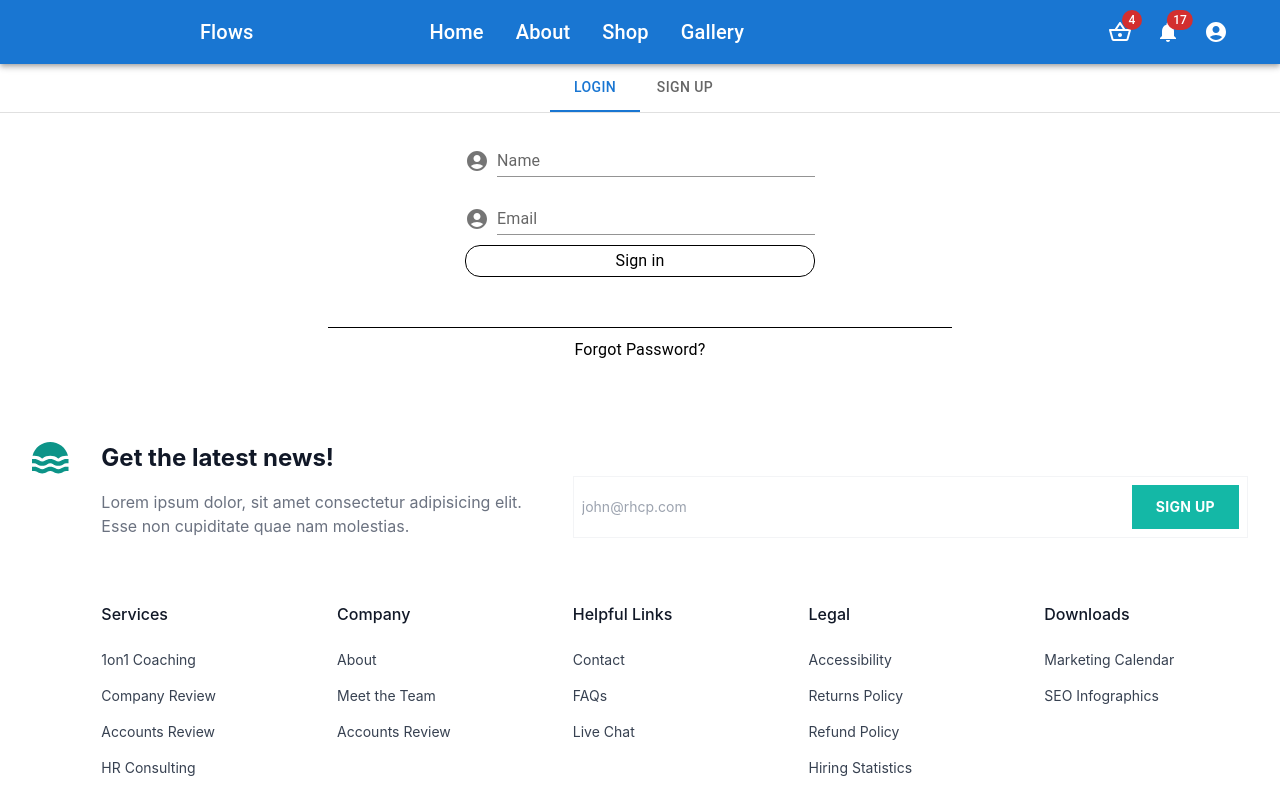
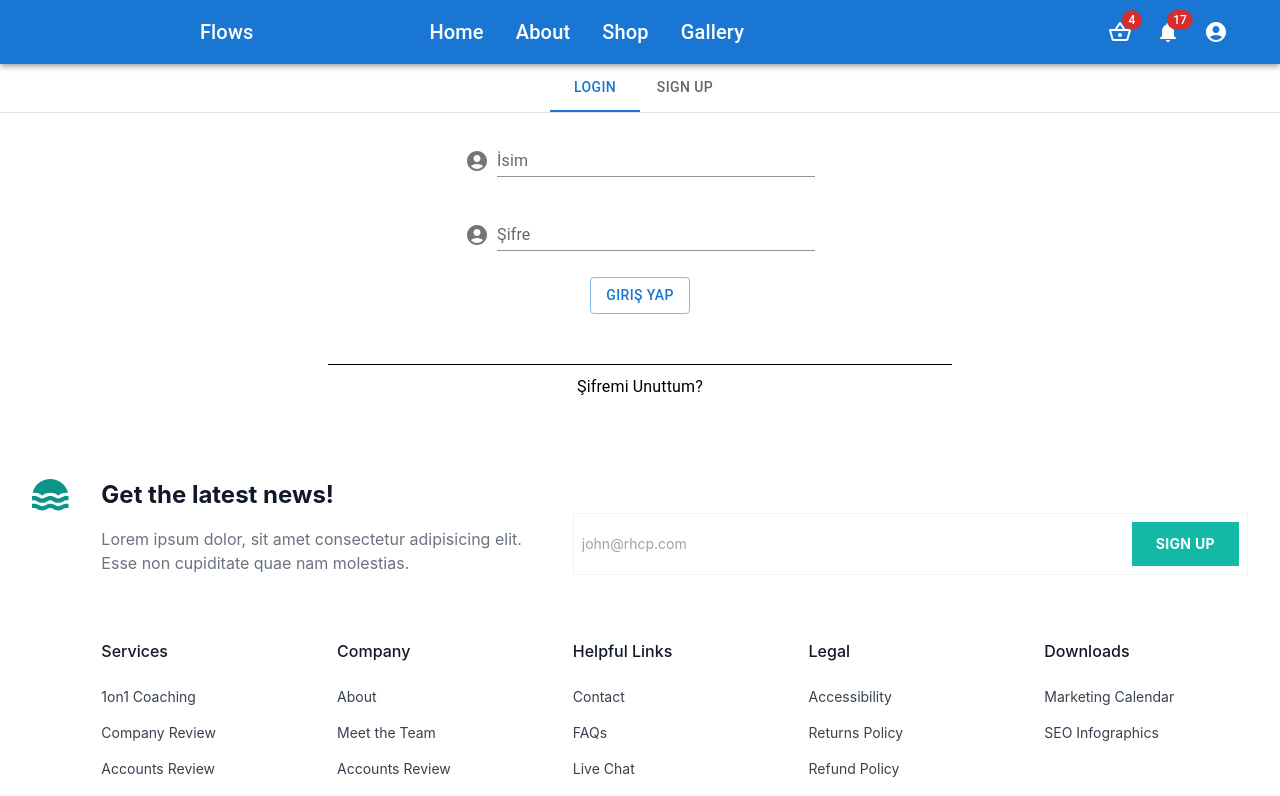
Before and after one commit to MinayeAliyeva/e-commerce-practise, a React (Create React App) app in the folder client/: page /login in a window 1280 px wide. Shown: the top 796 px of the page. Built offline with nearby package versions, Linux system fonts and the light colour scheme.

Commit message:
login form updated

```diff
--- a/client/src/pages/login/login-form/index.jsx
+++ b/client/src/pages/login/login-form/index.jsx
@@ -1,9 +1,7 @@
 import React, { useState } from "react";
-import Box from "@mui/material/Box";
-import TextField from "@mui/material/TextField";
+import { Box, TextField, Button, Stack } from "@mui/material";
 import AccountCircle from "@mui/icons-material/AccountCircle";
 import axios from "axios";
-
 import "./style.scss";
 
 const LoginForm = () => {
@@ -11,115 +9,89 @@ const LoginForm = () => {
   const [errors, setErrors] = useState({ name: false, password: false });
   const [isClicked, setIsClicked] = useState(false);
 
-  // const validateEmail = (password) => {
-  //   return /^[^\s@]+@[^\s@]+\.[^\s@]+$/.test(password);
-  // };
+  //password regexim
+  const passwordRegex =
+    /^(?=.*[0-9])(?=.*[a-z])(?=.*[A-Z])(?=.*_)(?!.* ).{8,16}$/;
 
-  const onChangeInput = (event) => {
-    const { name, value } = event.target;
-
-    setUser((prevInputValue) => ({
-      ...prevInputValue,
-      [name]: value,
-    }));
-
+  const onChangeInput = ({ target: { name, value } }) => {
+    setUser((prevs) => ({ ...prevs, [name]: value }));
+    console.log("name budur", name);
+    // clikden sonra yoxlayir sonra click olunub
     if (isClicked) {
-      if (name === "name" && value?.length < 3) {
-        setErrors((prevErrors) => ({
-          ...prevErrors,
-          name: true,
-        }));
-      } else if (name === "password" && value.length < 3) {
-        setErrors((prevErrors) => ({
-          ...prevErrors,
-          password: true,
-        }));
-      } else {
-        setErrors((prevErrors) => ({
-          ...prevErrors,
-          [name]: false,
-        }));
-      }
+      setErrors((prev) => ({
+        ...prev,
+        [name]:
+          name === "password" ? !passwordRegex.test(value) : value.length < 3,
+      }));
     }
   };
 
   const onSubmit = () => {
     setIsClicked(true);
-    if (user?.name?.length < 3) {
-      setErrors({
-        name: user.name.length < 3,
-        password: user.password.length < 3,
-      });
-    } else {
-      const params = {
-        name: user?.name,
-        password: user?.password,
-      };
-      // console.log("params", params);
+    const { name, password } = user;
+    //name password yoxlayir
+    const nameError = name.length < 3;
+    const passwordError = !passwordRegex.test(password);
+    setErrors({ name: nameError, password: passwordError });
+    if (!nameError && !passwordError) {
       axios
-        .get("http://localhost:8080/users", { params })
-        .then((res) => {
-          localStorage.setItem("loginUser", JSON.stringify(res?.data));
-        })
-        .catch((err) => {
-          console.log("error", err?.response?.data?.massege);
-        });
+        .get("http://localhost:8080/users", { params: user })
+        .then((res) =>
+          localStorage.setItem("loginUser", JSON.stringify(res.data))
+        )
+        .catch((err) => console.error("error", err?.response?.data?.message));
     }
   };
-
-  //Localstorageden useri alma
-
-
-  //TOKENI GOTUR LOCALSTOREGE YA CONTEXTDE SAXLA TOKENE GORE TOKEN VARDSA ADD TO CARD GORESSEN ,my profile sehifesi gore bilsin
 
   return (
     <form className="form">
       <Box
-        sx={{
-          width: "350px",
-          display: "flex",
-          alignItems: "flex-end",
-        }}
+        sx={{ width: "350px", display: "flex", alignItems: "flex-end", mb: 2 }}
       >
         <AccountCircle sx={{ color: "action.active", mr: 1, my: 0.5 }} />
         <TextField
           fullWidth
-          id="standard-basic"
-          label="Name"
+          id="name-basic"
+          label="İsim"
           variant="standard"
           error={errors.name}
-          helperText={errors.name && " 3 harf olmali"}
+          helperText={errors.name && "İsim en az 3 karakter olmalı"}
           onChange={onChangeInput}
           value={user.name}
           name="name"
         />
       </Box>
       <Box
-        sx={{
-          width: "350px",
-          display: "flex",
-          alignItems: "flex-end",
-        }}
+        sx={{ width: "350px", display: "flex", alignItems: "flex-end", mb: 2 }}
       >
         <AccountCircle sx={{ color: "action.active", mr: 1, my: 0.5 }} />
         <TextField
           fullWidth
-          id="standard-basic"
-          label="Email"
+          id="password-basic"
+          label="Şifre"
           variant="standard"
+          type="password"
           error={errors.password}
-          helperText={errors.password && "Yanlis password"}
+          helperText={
+            errors.password &&
+            "Şifre en az bir küçük harf, bir büyük harf, bir rakam ve bir alt çizgi (_) içermeli ve 8-16 karakter uzunluğunda olmalıdır"
+          }
           onChange={onChangeInput}
           value={user.password}
           name="password"
         />
       </Box>
 
-      <button type="button" onClick={onSubmit} className="signin-btn">
-        Sign in
-      </button>
+      {/* Giriş Yap butonu */}
+      <Stack direction="row" spacing={2}>
+        <Button onClick={onSubmit} variant="outlined">
+          Giriş Yap
+        </Button>
+      </Stack>
+
+      {/* Şifremi Unuttum linki */}
       <div className="line"></div>
-      <span>Forgot Password?</span>
+      <span>Şifremi Unuttum?</span>
     </form>
   );
 };
--- a/client/src/pages/login/signup-form/index.jsx
+++ b/client/src/pages/login/signup-form/index.jsx
@@ -1,25 +1,130 @@
-import React from "react";
+import React, { useState } from "react";
+import Box from "@mui/material/Box";
+import TextField from "@mui/material/TextField";
+import AccountCircle from "@mui/icons-material/AccountCircle";
 import "./style.scss";
+import { Button, Stack } from "@mui/material";
 const SignUpForm = () => {
+  const [user, setUser] = useState({
+    name: "",
+    email: "",
+    password: "",
+    repeatpassword: "",
+  });
+
+  const [errors, setErrors] = useState({
+    name: false,
+    email: false,
+    password: false,
+    repeatpassword: false,
+  });
+  const [isClicked, setIsClicked] = useState(false);
+
+  const onChangeInput = (e) => {
+    const { name, value } = e.target;
+    setUser((prevValues) => ({
+      ...prevValues,
+      [name]: value,
+    }));
+    // console.log("user",user);
+  };
+
+  const onSubmit = () => {
+    setIsClicked(!isClicked);
+    if(user?.name?.length<3){
+     setErrors
+    }
+    console.log("sub User", user);
+  };
   return (
-    <form className="form">
-      <div className="input-container">
-        <label htmlFor="">Name</label>
-        <input className="input" type="text" />
-      </div>
-      <div className="input-container">
-        <label htmlFor="">Password</label>
-        <input className="input" type="text" />
-      </div>
-      <div className="input-container">
-        <label>Repeat Password</label>
-        <input className="input" type="password" />
-      </div>
-      <div className="input-container">
-        <label>Email address</label>
-        <input className="input" type="email" />
-      </div>
-      <button className="signin-btn">Sign Up</button>
+    <form action="" className="form">
+      <Box
+        sx={{
+          width: "350px",
+          display: "flex",
+          alignItems: "flex-end",
+        }}
+      >
+        <AccountCircle sx={{ color: "action.active", mr: 1, my: 0.5 }} />
+        <TextField
+          fullWidth
+          id="standard-basic"
+          label="Name"
+          variant="standard"
+          // error={errors.name}
+          // helperText={errors.name && " 3 harf olmali"}
+          onChange={onChangeInput}
+          value={user?.name}
+
+          name="name"
+        />
+      </Box>
+      <Box
+        sx={{
+          width: "350px",
+          display: "flex",
+          alignItems: "flex-end",
+        }}
+      >
+        <AccountCircle sx={{ color: "action.active", mr: 1, my: 0.5 }} />
+        <TextField
+          fullWidth
+          id="standard-basic"
+          label="Email"
+          variant="standard"
+          // error={errors.name}
+          // helperText={errors.name && " 3 harf olmali"}
+          onChange={onChangeInput}
+          // value={user.name}
+          name="email"
+        />
+      </Box>
+
+      <Box
+        sx={{
+          width: "350px",
+          display: "flex",
+          alignItems: "flex-end",
+        }}
+      >
+        <AccountCircle sx={{ color: "action.active", mr: 1, my: 0.5 }} />
+        <TextField
+          fullWidth
+          id="standard-basic"
+          label="Password"
+          variant="standard"
+          // error={errors.name}
+          // helperText={errors.name && " 3 harf olmali"}
+          onChange={onChangeInput}
+          // value={user.name}
+          name="password"
+        />
+      </Box>
+      <Box
+        sx={{
+          width: "350px",
+          display: "flex",
+          alignItems: "flex-end",
+        }}
+      >
+        <AccountCircle sx={{ color: "action.active", mr: 1, my: 0.5 }} />
+        <TextField
+          fullWidth
+          id="standard-basic"
+          label="Repeat Password"
+          variant="standard"
+          // error={errors.name}
+          // helperText={errors.name && " 3 harf olmali"}
+          onChange={onChangeInput}
+          // value={user.name}
+          name="repeatpassword"
+        />
+      </Box>
+      <Stack direction="row" spacing={2}>
+        <Button onClick={onSubmit} variant="outlined">
+          Sign Up
+        </Button>
+      </Stack>
     </form>
   );
 };
```
